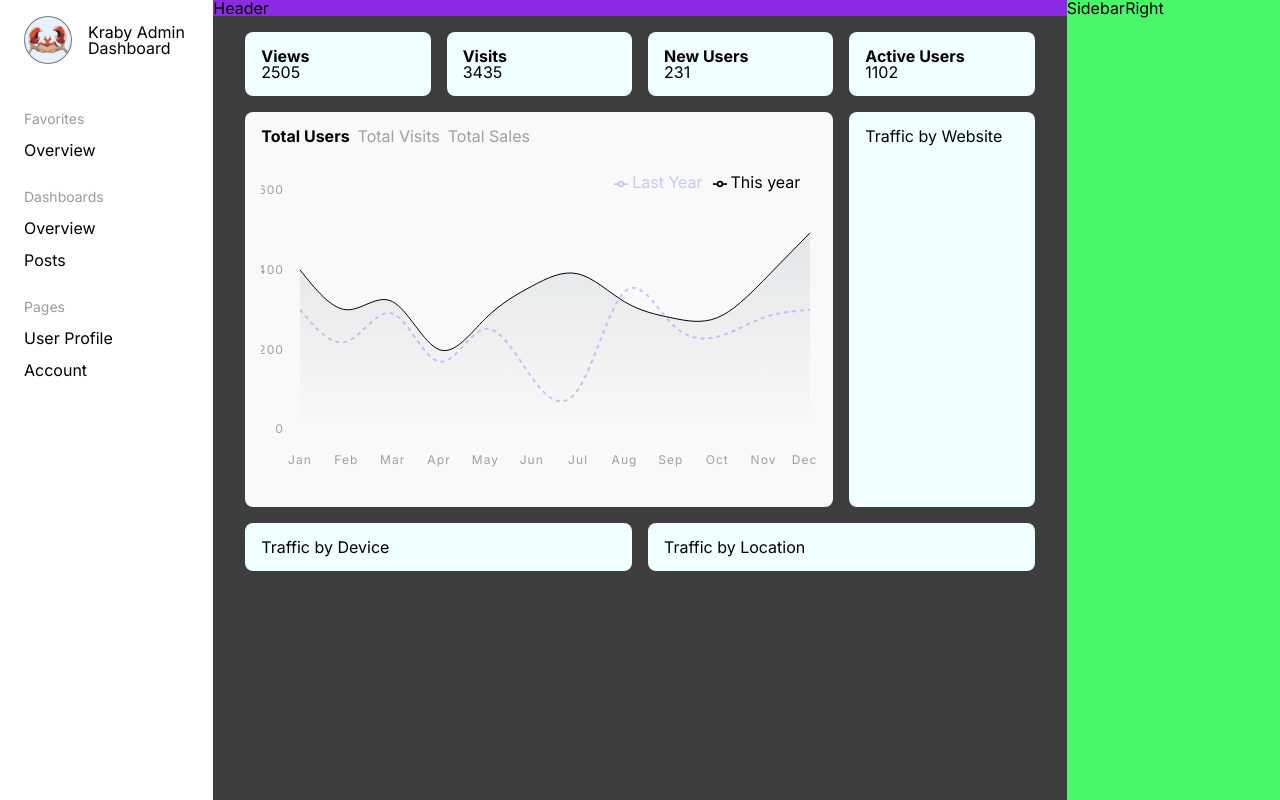
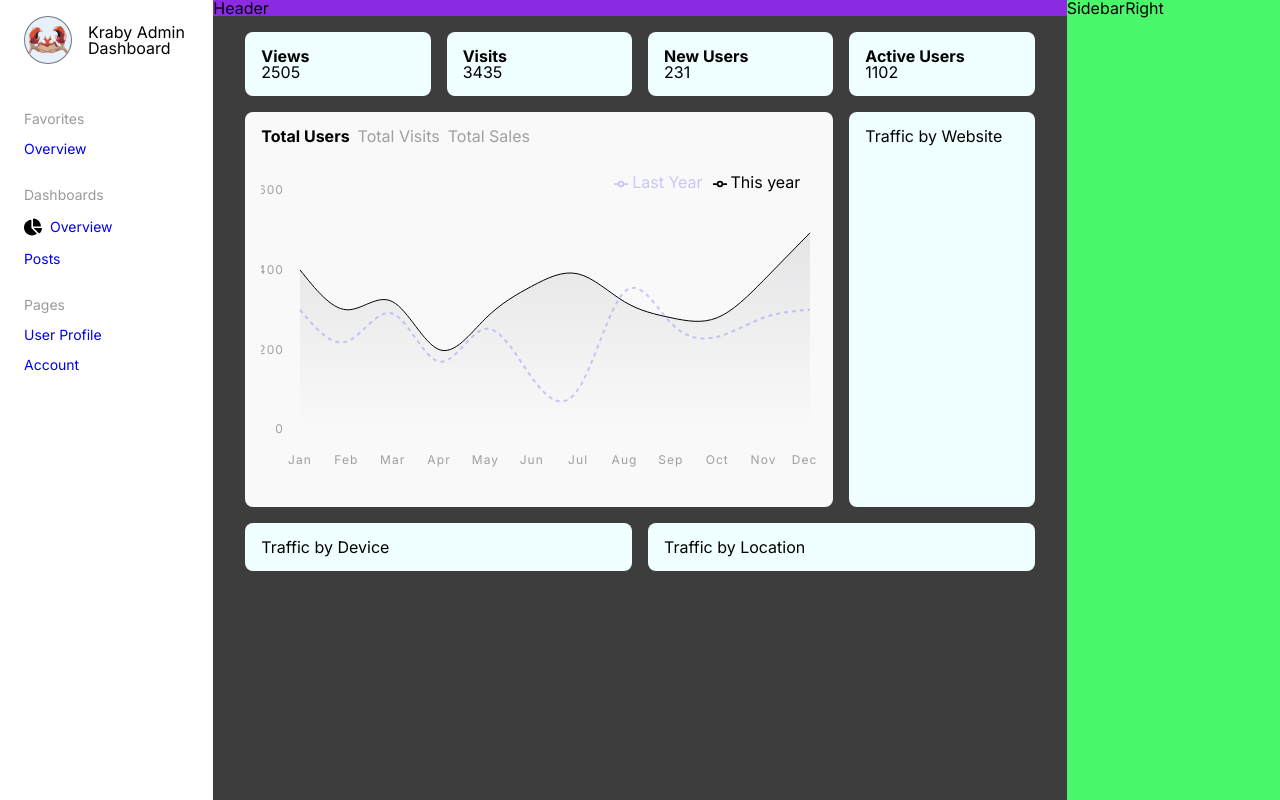
Before and after one commit to rodrigoronin/krab-admin-dashboard, a React (Vite) app: page / in a window 1280 px wide. Built offline with nearby package versions, Linux system fonts and the light colour scheme.

Commit message:
feat: configure basic routing with NavLink

```diff
--- a/src/components/feature/sidebar/NavItem.tsx
+++ b/src/components/feature/sidebar/NavItem.tsx
@@ -1,14 +1,27 @@
+import type { IconType } from "react-icons";
+import { NavLink } from "react-router";
 import type { NavItemType } from "./sidebar.types";
+
+import style from "@styles/NavItem.module.css";
 
 type NavItemProps = {
   item: NavItemType;
 };
 
 const NavItem = ({ item }: NavItemProps) => {
+  const Icon: IconType = item.icon;
+
   return (
-    <>
-      <a>{item.label}</a>
-    </>
+    <div className={style.link}>
+      {item.icon && <Icon size={18} className={style["link-icon"]} />}
+
+      <NavLink
+        to={item.path}
+        className={({ isActive }) => `${isActive ? "active" : ""} ${style["link-title"]}`}
+      >
+        {item.label}
+      </NavLink>
+    </div>
   );
 };
 
--- a/src/components/feature/sidebar/SidebarLeft.tsx
+++ b/src/components/feature/sidebar/SidebarLeft.tsx
@@ -1,3 +1,4 @@
+import { FaChartPie } from "react-icons/fa";
 import SidebarHeader from "./SidebarHeader";
 import NavItem from "./NavItem";
 import type { NavItemType } from "./sidebar.types";
@@ -20,7 +21,7 @@ const sections: NavSection[] = [
     id: "1",
     title: "Dashboards",
     items: [
-      { label: "Overview", path: "/" },
+      { label: "Overview", path: "/", icon: FaChartPie },
       { label: "Posts", path: "/posts" },
     ],
   },
--- /dev/null
+++ b/src/styles/NavItem.module.css
@@ -0,0 +1,11 @@
+.link {
+  display: flex;
+  flex-direction: row;
+  align-items: center;
+  gap: 0.5rem;
+}
+
+.link-title {
+  text-decoration: none;
+  font-size: 0.875rem;
+}
```
